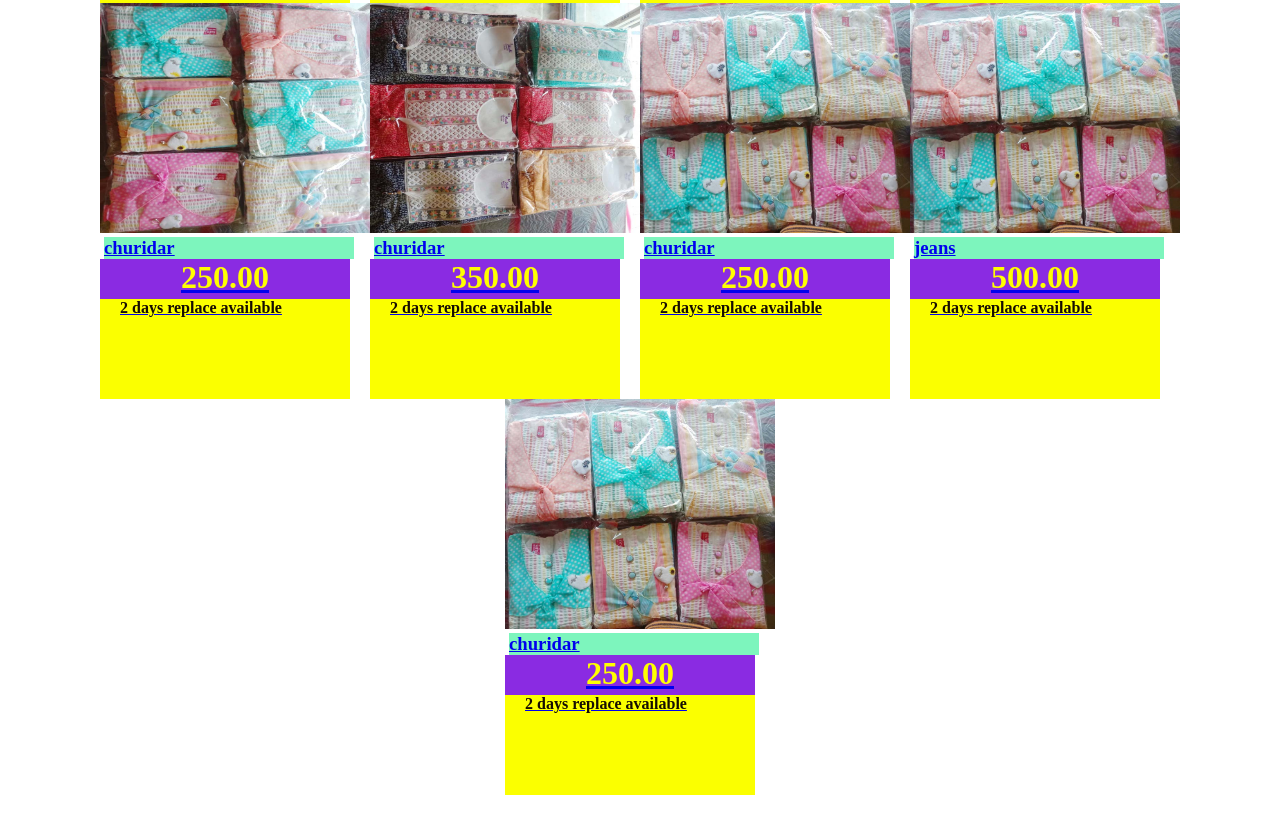
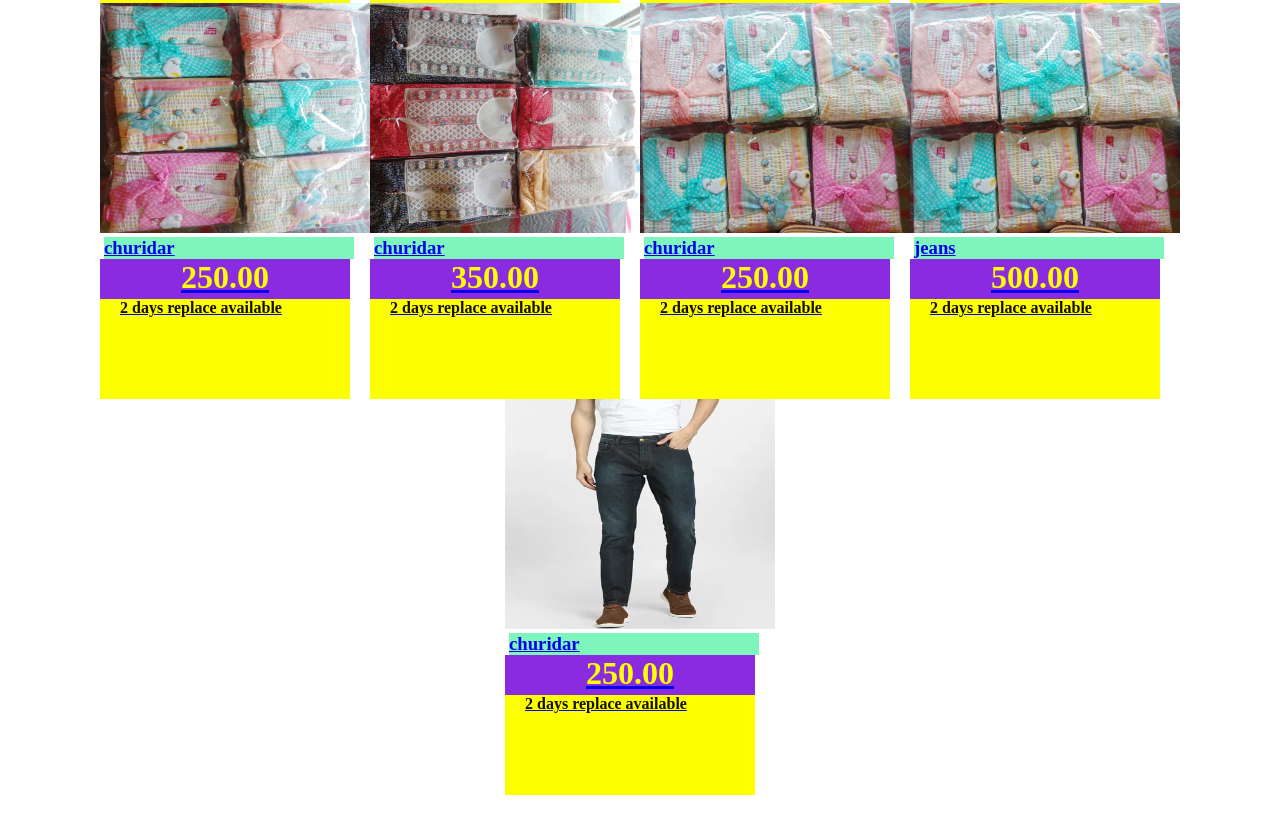
Before and after one commit to srimanta2050/ideal-e-world, a plain HTML site: page cloths.html in a window 1280 px wide. Shown: the part 900-1733 px from the top of the page. Drawn offline with Linux system fonts and the light colour scheme.

Commit message:
Update cloths.html

```diff
--- a/cloths.html
+++ b/cloths.html
@@ -130,7 +130,7 @@
             </div>
              <div class="filterDiv women">
                 <a href="https://vyaparapp.in/store/idealeworld/7" class="items" >
-                    <div class="img"><img src="image\fassion house\churidar (4).jpg"
+                    <div class="img"><img src="image/fassion house/jens1.webp"
                          width="270px" height="230px"></div>
                             <div class="name"><h3>churidar </h3></div>
                             <div class="price"><h1>250.00</h1></div>
```
